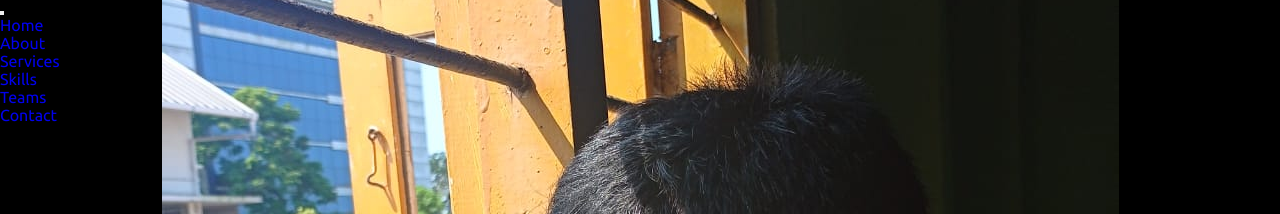
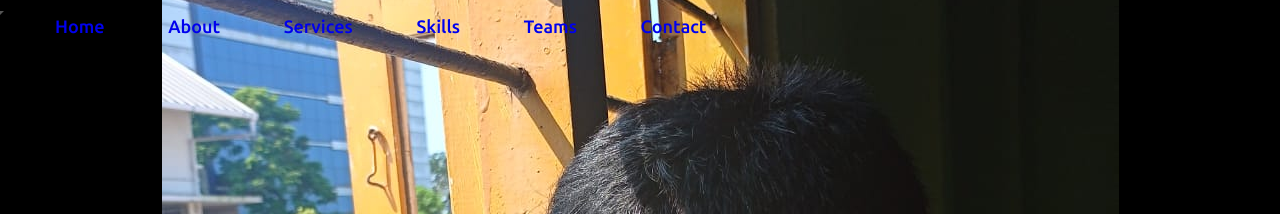
Before and after one commit to SNiPERCustoms/SNiPER-Customs, a plain HTML site: page index.html in a window 1280 px wide. Shown: the part 58-272 px from the top of the page. Drawn offline with nearby package versions, Linux system fonts and the light colour scheme.

Commit message:
Update style.css

```diff
--- a/style.css
+++ b/style.css
@@ -14,14 +14,39 @@ html{
     margin: auto;
 }
  /*navbar styling*/
+ .navbar-nav > li{
+    padding-left:5px;
+    padding-right: 5px;
+    color: #fff;
+    font-size: 18px;
+    font-weight: 500;
+    margin-left: 25px;
+    transition: color 0.3s ease;
+    text-decoration: none;
+    list-style: none;
+    display: inline-block;
+  }
+.navbar-nav > li a{
+    color: #black;
+    font-size: 18px;
+    font-weight: 500;
+    margin-left: 25px;
+    transition: color 0.3s ease;
+}
+
+
+.navbar-toggler{
+    background: black;
+    color: #990000;
+}
  .navbar{
     position: fixed;
     width: 100%;
     z-index: 999;
     padding: 15px 0;
-    background: none;
     font-family: 'Ubuntu', sans-serif;
     transition: all 0.3s ease;
+    height: 60px;
  }
 .navbar.sticky{
     padding: 15px 0;
```
